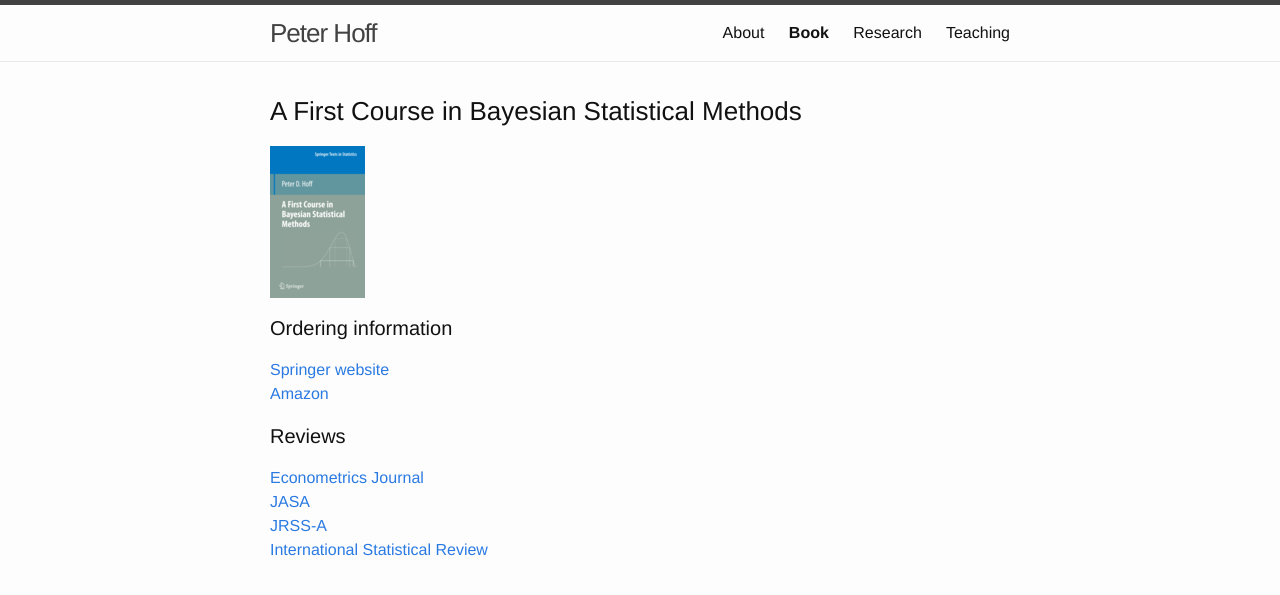
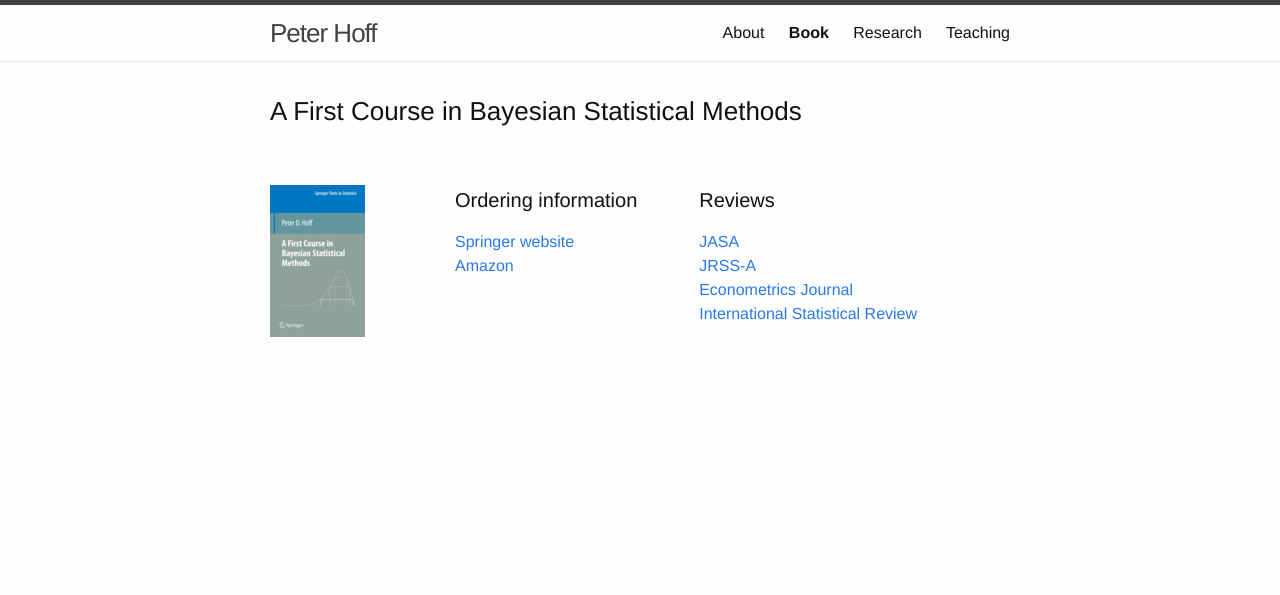
Before and after one commit to pdhoff/pdhoff.github.io, a Jekyll site: the page built from book.md, in a window 1280 px wide. Shown: the top 595 px of the page. Built offline with Jekyll 4.4.1, drawn with Linux system fonts in a browser that asks for light colours.

Commit message:
Put book page into column format

```diff
--- a/book.md
+++ b/book.md
@@ -5,22 +5,27 @@ permalink: /book/
 ---
 
 
+### A First Course in Bayesian Statistical Methods
+
+
+<br>
+
+<div style="float: left; width: 25%;">
+<img src="bookcover.jpg">
+</div>
+
+<div style="float: left; width: 33%;">
+<h4>Ordering information </h4>
+<a href="http://www.springer.com/statistics/statistical+theory+and+methods/book/978-0-387-92299-7">Springer website</a>   <br>
+<a href="http://www.amazon.com/Bayesian-Statistical-Methods-Springer-Statistics/dp/0387922997">Amazon</a>
+</div>
 
 
 
-
-### A First Course in Bayesian Statistical Methods
-![bookcover](bookcover.jpg)
-
-
-
-#### Ordering information
-[Springer website](http://www.springer.com/statistics/statistical+theory+and+methods/book/978-0-387-92299-7)
-[Amazon](http://www.amazon.com/Bayesian-Statistical-Methods-Springer-Statistics/dp/0387922997)
-
-
-#### Reviews
-[Econometrics Journal](href=http://onlinelibrary.wiley.com/doi/10.1111/j.1368-423X.2009.00306.x/abstract)
-[JASA](href=http://pubs.amstat.org/doi/abs/10.1198/jasa.2010.br1006)
-[JRSS-A](href=http://onlinelibrary.wiley.com/doi/10.1111/j.1467-985X.2010.00646_7.x/abstract)
-[International Statistical Review](http://onlinelibrary.wiley.com/doi/10.1111/j.1751-5823.2010.00109_17.x/abstract)
+<div style="float: left; width: 33%;">
+<h4>Reviews</h4>
+<a href="href=http://pubs.amstat.org/doi/abs/10.1198/jasa.2010.br1006">JASA</a> <br>
+<a href="href=http://onlinelibrary.wiley.com/doi/10.1111/j.1467-985X.2010.00646_7.x/abstract">JRSS-A</a>   <br>
+<a hre="href=http://onlinelibrary.wiley.com/doi/10.1111/j.1368-423X.2009.00306.x/abstract">Econometrics Journal</a>  <br>
+<a href="http://onlinelibrary.wiley.com/doi/10.1111/j.1751-5823.2010.00109_17.x/abstract">International Statistical Review</a>
+</div>
```
